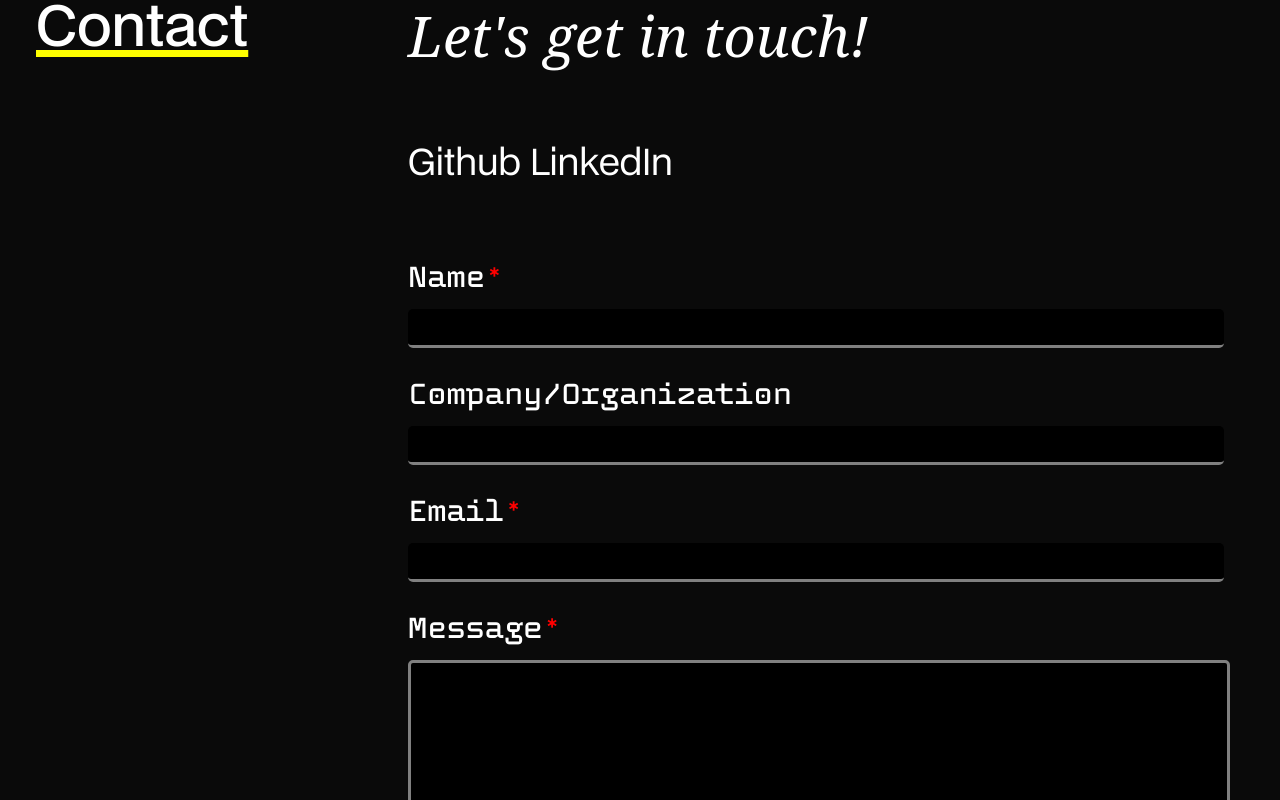
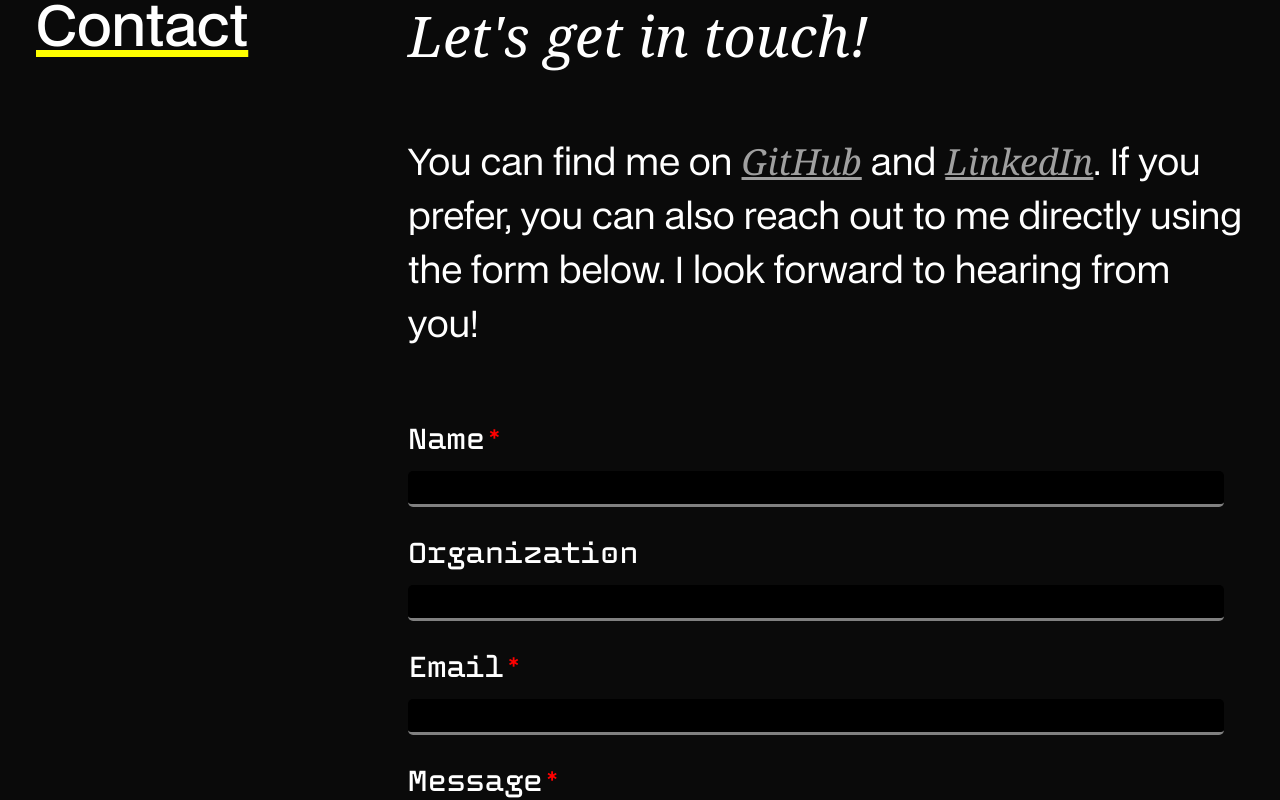
Before and after one commit to atticuscornett/atticuscornett.github.io, a SvelteKit app: page / in a window 1280 px wide. Shown: the part 2860-3660 px from the top of the page. Built offline with nearby package versions, Linux system fonts and the light colour scheme.

Commit message:
Finish Contact Section

```diff
--- a/src/app.css
+++ b/src/app.css
@@ -32,6 +32,14 @@
 }
 
 /* Import Noto Serif font */
+
+@font-face {
+    font-family: 'Noto Serif';
+    src: url('/fonts/NotoSerif-Regular.ttf') format('truetype');
+    font-weight: 400;
+    font-style: normal;
+    font-display: swap;
+}
 
 @font-face {
     font-family: 'Noto Serif';
@@ -74,6 +82,7 @@ a {
     color: white;
     border: none;
     font-family: "Noto Serif", serif;
+    font-style: italic;
     font-weight: 500;
     padding: 0.5rem 1rem 0.6rem 1rem;
     border-radius: 50rem;
--- a/src/routes/+page.svelte
+++ b/src/routes/+page.svelte
@@ -82,8 +82,9 @@ getRandomFeaturedProject();
     <div class="right-side">
         <h2 class="contact-header">Let's get in touch!</h2>
         <p>
-            Github
-            LinkedIn
+            You can find me on <a href="https://github.com/atticuscornett" rel="external" target="_blank" class="light-link">GitHub</a>
+            and <a href="https://www.linkedin.com/in/atticus-cornett/" rel="external" target="_blank" class="light-link">LinkedIn</a>.
+            If you prefer, you can also reach out to me directly using the form below. I look forward to hearing from you!
         </p>
 
         <form action="https://forms.un-static.com/forms/3bcb926c6f6afaf85183f7631e6ebee4df861f9b" method="POST">
@@ -94,8 +95,8 @@ getRandomFeaturedProject();
             <br>
 
             <label>
-                Company/Organization<br>
-                <input type="text" name="company" required>
+                Organization<br>
+                <input type="text" name="organization">
             </label>
             <br>
 
@@ -111,6 +112,12 @@ getRandomFeaturedProject();
             </label>
             <br>
             <button class="button-style" type="submit">Send</button>
+
+            <label class="special">
+                Website<br>
+                <input type="text" name="website" tabindex="-1" autocomplete="off">
+            </label>
+            <br>
         </form>
     </div>
 </Section>
@@ -150,6 +157,10 @@ getRandomFeaturedProject();
         margin-top: 0;
     }
 
+    button {
+        cursor: pointer;
+    }
+
     label input {
         background: black;
         border: none;
@@ -163,12 +174,22 @@ getRandomFeaturedProject();
         margin-bottom: 1.5rem;
         border-radius: 5px;
         padding: 0 0.5rem 0 0.5rem;
-        font-family: "BDO Grotesk", sans-serif;
+        font-family: "Noto Serif", serif;
     }
 
     label input:focus-visible {
         outline: none;
         border-bottom: white 0.2rem solid;
+    }
+
+    .special {
+        opacity: 0;
+        position: absolute;
+        top: -9999px;
+        left: -9999px;
+        height: 0;
+        width: 0;
+        z-index: -1;
     }
 
     .red {
@@ -208,8 +229,6 @@ getRandomFeaturedProject();
         padding-right: 1rem;
         padding-left: 1rem;
     }
-
-
 
     .underline {
         text-decoration: underline;
@@ -284,6 +303,7 @@ getRandomFeaturedProject();
 
     .contact-header {
         font-family: "Noto Serif", serif;
+        font-style: italic;
         margin-top: 3.5rem;
     }
 
@@ -309,7 +329,7 @@ getRandomFeaturedProject();
         min-height: 10rem;
         font-size: 1.1rem;
         outline: none;
-        font-family: "BDO Grotesk", sans-serif;
+        font-family: "Noto Serif", serif;
     }
 
     textarea:focus-visible {
```
Also changed, not shown: static/fonts/NotoSerif-Regular.ttf (added).
